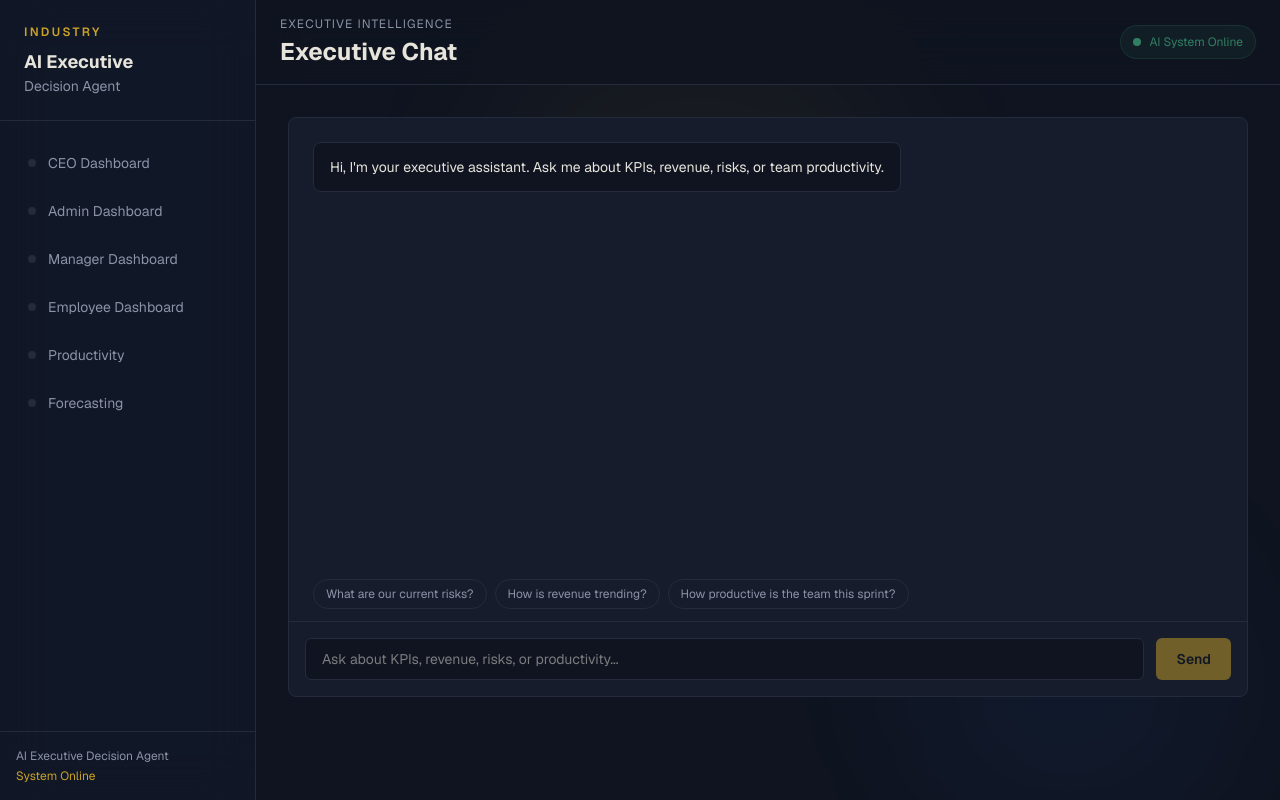
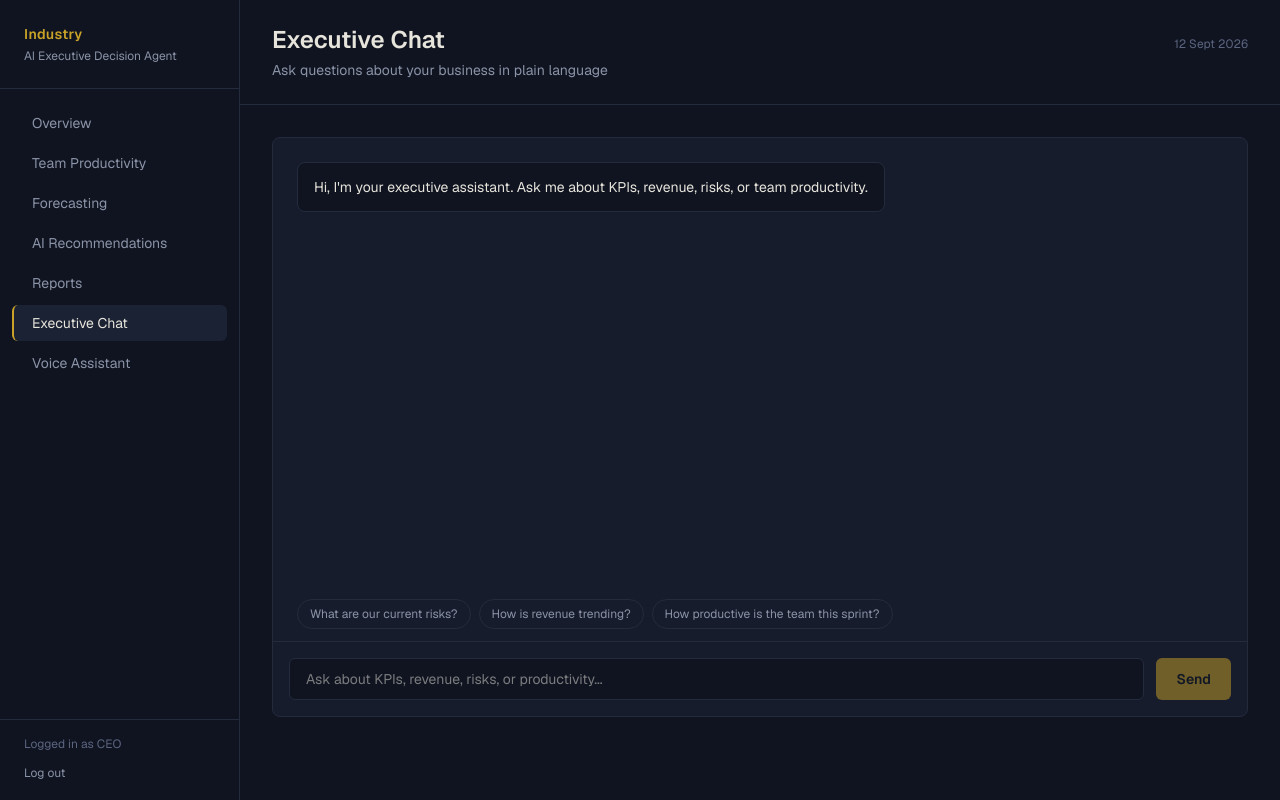
Before and after one commit to ramgavade13/Industry-, a Next.js app in the folder frontend/: page /chat in a window 1280 px wide. Built offline with nearby package versions, Linux system fonts and the light colour scheme.

Commit message:
Update DashboardLayout.tsx

```diff
--- a/frontend/components/DashboardLayout.tsx
+++ b/frontend/components/DashboardLayout.tsx
@@ -1,205 +1,136 @@
 "use client";
 
 import Link from "next/link";
-import { ReactNode } from "react";
-import { usePathname } from "next/navigation";
+import { usePathname, useRouter } from "next/navigation";
 import { motion } from "framer-motion";
+import { clearSession } from "@/lib/auth";
+import PageTransition from "./PageTransition";
 
-type DashboardLayoutProps = {
-  children: ReactNode;
-  title: string;
+export type Role = "ceo" | "admin" | "manager" | "employee";
+
+const NAV_BY_ROLE: Record<Role, { href: string; label: string }[]> = {
+  ceo: [
+    { href: "/dashboard/ceo", label: "Overview" },
+    { href: "/productivity", label: "Team Productivity" },
+    { href: "/forecasting", label: "Forecasting" },
+    { href: "/recommendations", label: "AI Recommendations" },
+    { href: "/reports", label: "Reports" },
+    { href: "/chat", label: "Executive Chat" },
+    { href: "/voice", label: "Voice Assistant" },
+  ],
+  admin: [
+    { href: "/dashboard/admin", label: "Overview" },
+    { href: "/dashboard/admin/users", label: "User Management" },
+  ],
+  manager: [
+    { href: "/dashboard/manager", label: "My Team" },
+    { href: "/productivity", label: "Team Productivity" },
+  ],
+  employee: [
+    { href: "/dashboard/employee", label: "My Tasks" },
+  ],
 };
 
-const navItems = [
-  { label: "CEO Dashboard", href: "/dashboard/ceo" },
-  { label: "Admin Dashboard", href: "/dashboard/admin" },
-  { label: "Manager Dashboard", href: "/dashboard/manager" },
-  { label: "Employee Dashboard", href: "/dashboard/employee" },
-  { label: "Productivity", href: "/productivity" },
-  { label: "Forecasting", href: "/forecasting" },
-];
+const ROLE_LABEL: Record<Role, string> = {
+  ceo: "CEO",
+  admin: "Administrator",
+  manager: "Manager",
+  employee: "Employee",
+};
 
 export default function DashboardLayout({
+  role,
+  title,
+  subtitle,
   children,
-  title,
-}: DashboardLayoutProps) {
+}: {
+  role: Role;
+  title: string;
+  subtitle?: string;
+  children: React.ReactNode;
+}) {
   const pathname = usePathname();
+  const router = useRouter();
+  const navItems = NAV_BY_ROLE[role];
+
+  function handleLogout() {
+    clearSession();
+    router.push("/login");
+  }
 
   return (
-    <div className="min-h-screen bg-[#0F1420] text-[#E7E4DC]">
-      {/* Animated background glow */}
-      <div className="pointer-events-none fixed inset-0 overflow-hidden">
-        <motion.div
-          animate={{
-            x: [0, 80, 0],
-            y: [0, 40, 0],
-            scale: [1, 1.15, 1],
-          }}
-          transition={{
-            duration: 12,
-            repeat: Infinity,
-            ease: "easeInOut",
-          }}
-          className="absolute left-1/3 top-0 h-96 w-96 rounded-full bg-[#C9A227]/5 blur-3xl"
-        />
-
-        <motion.div
-          animate={{
-            x: [0, -60, 0],
-            y: [0, 50, 0],
-          }}
-          transition={{
-            duration: 15,
-            repeat: Infinity,
-            ease: "easeInOut",
-          }}
-          className="absolute bottom-0 right-0 h-80 w-80 rounded-full bg-blue-500/5 blur-3xl"
-        />
+    <div className="min-h-screen bg-[#0F1420] text-[#E7E4DC] flex">
+      {/* Sidebar */}
+      <aside className="w-60 shrink-0 border-r border-[#242B3D] flex flex-col">
+        <div className="px-6 py-6 border-b border-[#242B3D]">
+          <div className="text-[#C9A227] text-sm tracking-wide font-semibold">
+            Industry
+          </div>
+          <div className="text-xs text-[#8B93A7] mt-1">
+            AI Executive Decision Agent
+          </div>
         </div>
 
-      <div className="relative flex min-h-screen">
-        {/* Sidebar */}
-        <aside className="hidden w-64 border-r border-[#242B3D] bg-[#111827]/90 backdrop-blur-xl md:flex md:flex-col">
-          {/* Logo */}
-          <motion.div
-            initial={{ opacity: 0, x: -20 }}
-            animate={{ opacity: 1, x: 0 }}
-            transition={{ duration: 0.5 }}
-            className="border-b border-[#242B3D] px-6 py-6"
-          >
-            <p className="text-xs font-semibold uppercase tracking-[0.2em] text-[#C9A227]">
-              Industry
-            </p>
-
-            <h2 className="mt-2 text-lg font-bold">
-              AI Executive
-            </h2>
-
-            <p className="text-sm text-[#8B93A7]">
-              Decision Agent
-            </p>
-          </motion.div>
-
-          {/* Navigation */}
-          <nav className="flex-1 space-y-1 px-3 py-5">
-            {navItems.map((item, index) => {
+        <nav className="flex-1 px-3 py-4 space-y-1">
+          {navItems.map((item) => {
             const active = pathname === item.href;
-
             return (
-                <motion.div
+              <Link
                 key={item.href}
-                  initial={{ opacity: 0, x: -15 }}
-                  animate={{ opacity: 1, x: 0 }}
-                  transition={{
-                    duration: 0.35,
-                    delay: index * 0.06,
-                  }}
-                >
-                  <Link
                 href={item.href}
-                    className={`relative block overflow-hidden rounded-lg px-4 py-3 text-sm transition-colors ${
+                className={`relative block rounded-md px-3 py-2 text-sm transition-colors ${
                   active
                     ? "text-[#E7E4DC]"
-                        : "text-[#8B93A7] hover:bg-[#161C2C] hover:text-[#E7E4DC]"
+                    : "text-[#8B93A7] hover:text-[#E7E4DC] hover:bg-[#161C2C]"
                 }`}
               >
-                    {/* Active animated background */}
                 {active && (
                   <motion.div
-                        layoutId="active-nav"
-                        className="absolute inset-0 rounded-lg border border-[#C9A227]/20 bg-[#C9A227]/10"
-                        transition={{
-                          type: "spring",
-                          stiffness: 400,
-                          damping: 30,
-                        }}
+                    layoutId="active-nav-pill"
+                    className="absolute inset-0 bg-[#1B2233] border-l-2 border-[#C9A227] rounded-md"
+                    transition={{ type: "spring", stiffness: 400, damping: 32 }}
                   />
                 )}
-
-                    <span className="relative z-10 flex items-center gap-3">
-                      <span
-                        className={`h-2 w-2 rounded-full ${
-                          active
-                            ? "bg-[#C9A227]"
-                            : "bg-[#242B3D]"
-                        }`}
-                      />
-
-                      {item.label}
-                    </span>
+                <span className="relative pl-2">{item.label}</span>
               </Link>
-                </motion.div>
             );
           })}
         </nav>
 
-          {/* Sidebar footer */}
-          <motion.div
-            initial={{ opacity: 0 }}
-            animate={{ opacity: 1 }}
-            transition={{ delay: 0.5 }}
-            className="border-t border-[#242B3D] p-4"
+        <div className="px-6 py-4 border-t border-[#242B3D]">
+          <div className="text-xs text-[#5C6580] mb-2">
+            Logged in as {ROLE_LABEL[role]}
+          </div>
+          <button
+            onClick={handleLogout}
+            className="text-xs text-[#8B93A7] hover:text-[#D65F5F] transition-colors"
           >
-            <p className="text-xs text-[#8B93A7]">
-              AI Executive Decision Agent
-            </p>
-
-            <p className="mt-1 text-xs text-[#C9A227]">
-              System Online
-            </p>
-          </motion.div>
+            Log out
+          </button>
+        </div>
       </aside>
 
-        {/* Main area */}
-        <div className="flex min-w-0 flex-1 flex-col">
-          {/* Top header */}
-          <motion.header
-            initial={{ opacity: 0, y: -15 }}
-            animate={{ opacity: 1, y: 0 }}
-            transition={{ duration: 0.45 }}
-            className="sticky top-0 z-20 border-b border-[#242B3D] bg-[#0F1420]/80 px-6 py-4 backdrop-blur-xl"
-          >
-            <div className="flex items-center justify-between">
+      {/* Main content */}
+      <div className="flex-1 flex flex-col min-w-0">
+        <header className="px-8 py-6 border-b border-[#242B3D] flex items-baseline justify-between">
           <div>
-                <p className="text-xs uppercase tracking-widest text-[#8B93A7]">
-                  Executive Intelligence
-                </p>
+            <h1 className="text-2xl font-semibold text-[#E7E4DC]">{title}</h1>
+            {subtitle && (
+              <p className="text-sm text-[#8B93A7] mt-1">{subtitle}</p>
+            )}
+          </div>
+          <div className="text-xs text-[#5C6580]">
+            {new Date().toLocaleDateString("en-IN", {
+              day: "2-digit",
+              month: "short",
+              year: "numeric",
+            })}
+          </div>
+        </header>
 
-                <h1 className="mt-1 text-2xl font-bold">
-                  {title}
-                </h1>
-              </div>
-
-              {/* Status indicator */}
-              <motion.div
-                animate={{ opacity: [0.6, 1, 0.6] }}
-                transition={{
-                  duration: 2,
-                  repeat: Infinity,
-                }}
-                className="hidden items-center gap-2 rounded-full border border-[#3FA77C]/20 bg-[#3FA77C]/10 px-3 py-2 text-xs text-[#3FA77C] sm:flex"
-              >
-                <span className="h-2 w-2 rounded-full bg-[#3FA77C]" />
-                AI System Online
-              </motion.div>
-            </div>
-          </motion.header>
-
-          {/* Page content */}
-          <main className="flex-1 px-6 py-8 lg:px-8">
-            <motion.div
-              key={pathname}
-              initial={{ opacity: 0, y: 15 }}
-              animate={{ opacity: 1, y: 0 }}
-              transition={{
-                duration: 0.45,
-                ease: [0.16, 1, 0.3, 1],
-              }}
-            >
-              {children}
-            </motion.div>
+        <main className="flex-1 px-8 py-8">
+          <PageTransition>{children}</PageTransition>
         </main>
-        </div>
       </div>
     </div>
   );
```
Lines whose indentation alone changed are shown as unchanged.
